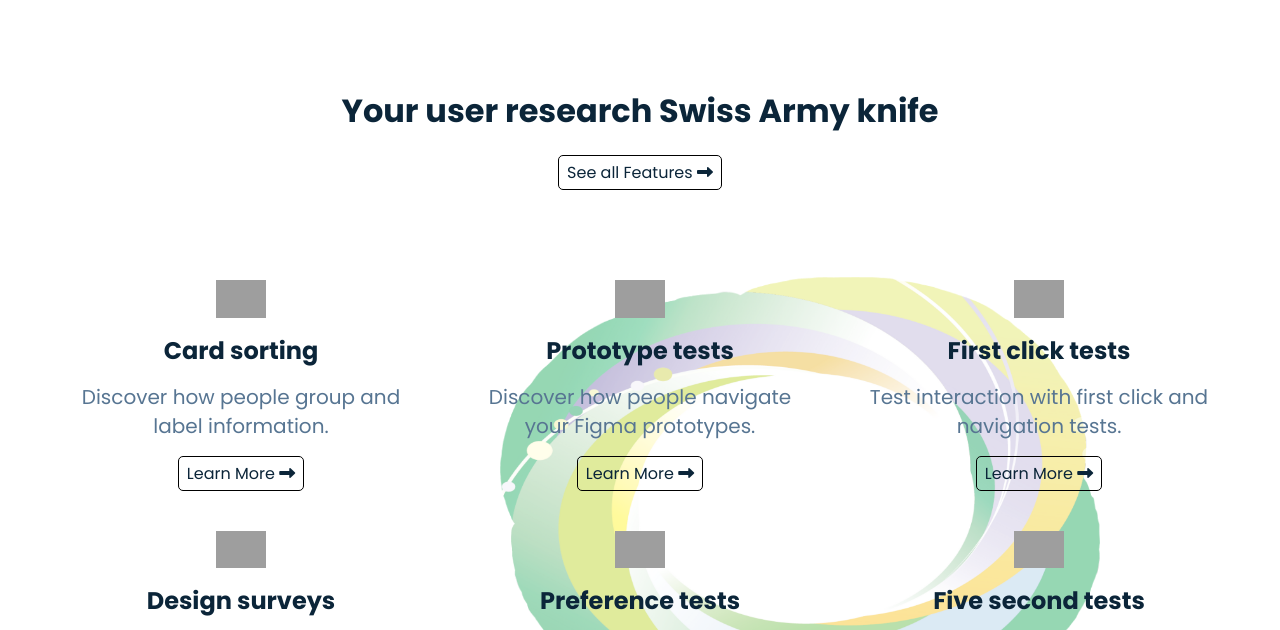
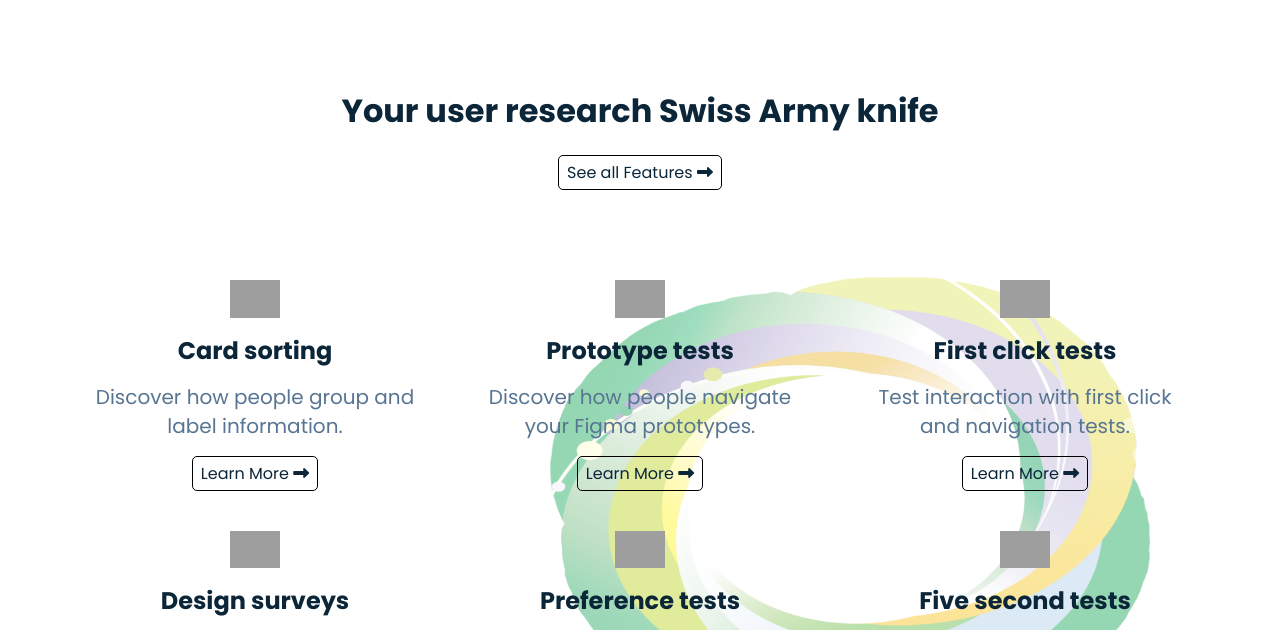
Before and after one commit to Ajay-Devkate/First-Website, a plain HTML site: page index.html in a window 1280 px wide. Shown: the part 789-1419 px from the top of the page. Drawn offline with Linux system fonts and the light colour scheme; grey boxes are pictures that could not be loaded.

Commit message:
Update index.html

```diff
--- a/index.html
+++ b/index.html
@@ -68,7 +68,7 @@
 
     <!-- features section -->
 
-    <section class="features-section">
+    <section class="container features-section">
         <div class="backgraound">
 
         </div>
```
